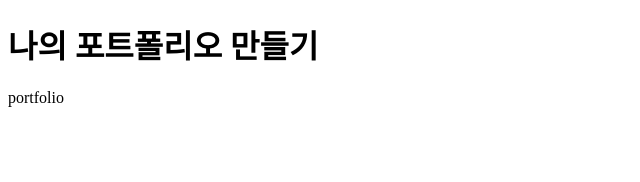
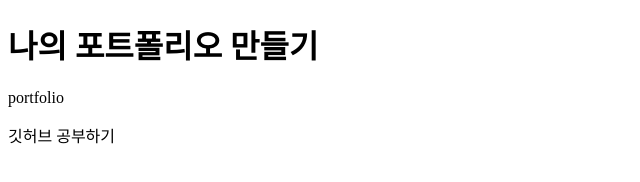
Before and after one commit to seojin-chae/portfolio1, a plain HTML site: page index.html in a window 1280 px wide. Shown: the whole page, without its empty margins (0-640 px from the left). Drawn offline with Linux system fonts and the light colour scheme.

Commit message:
내용추가

```diff
--- a/index.html
+++ b/index.html
@@ -8,5 +8,6 @@
 <body>
     <h1>나의 포트폴리오 만들기</h1>
     <P>portfolio</P>
+    <p>깃허브 공부하기</p>
 </body>
 </html>
```
